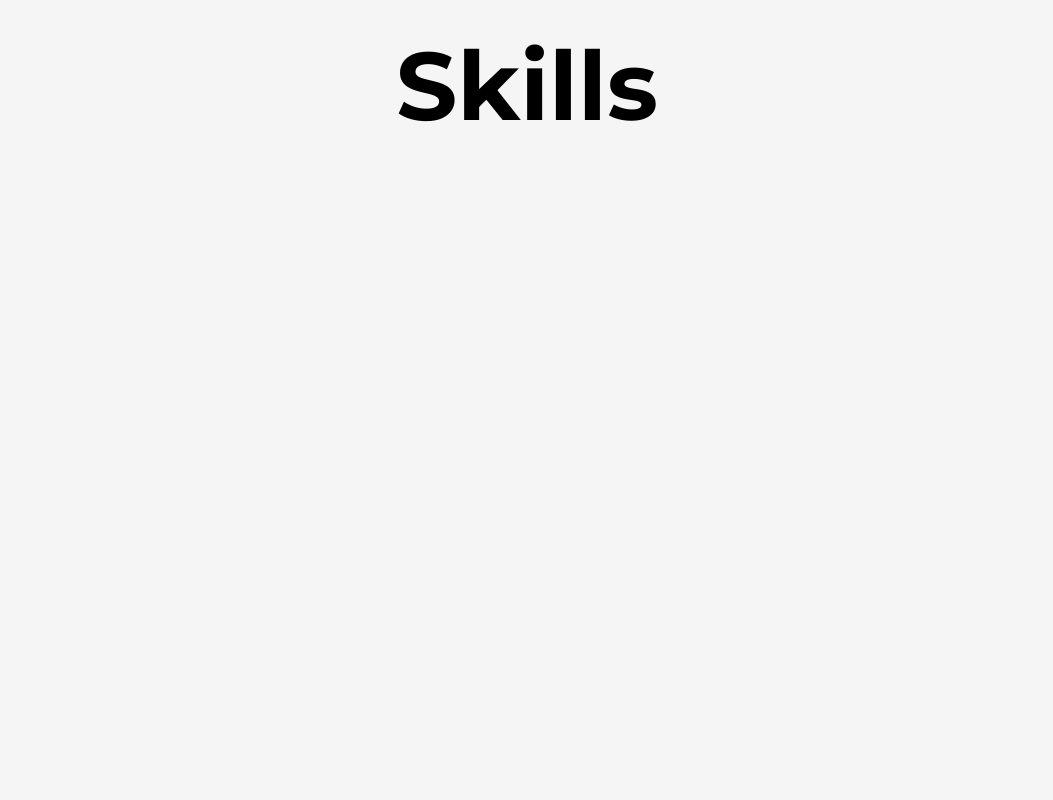
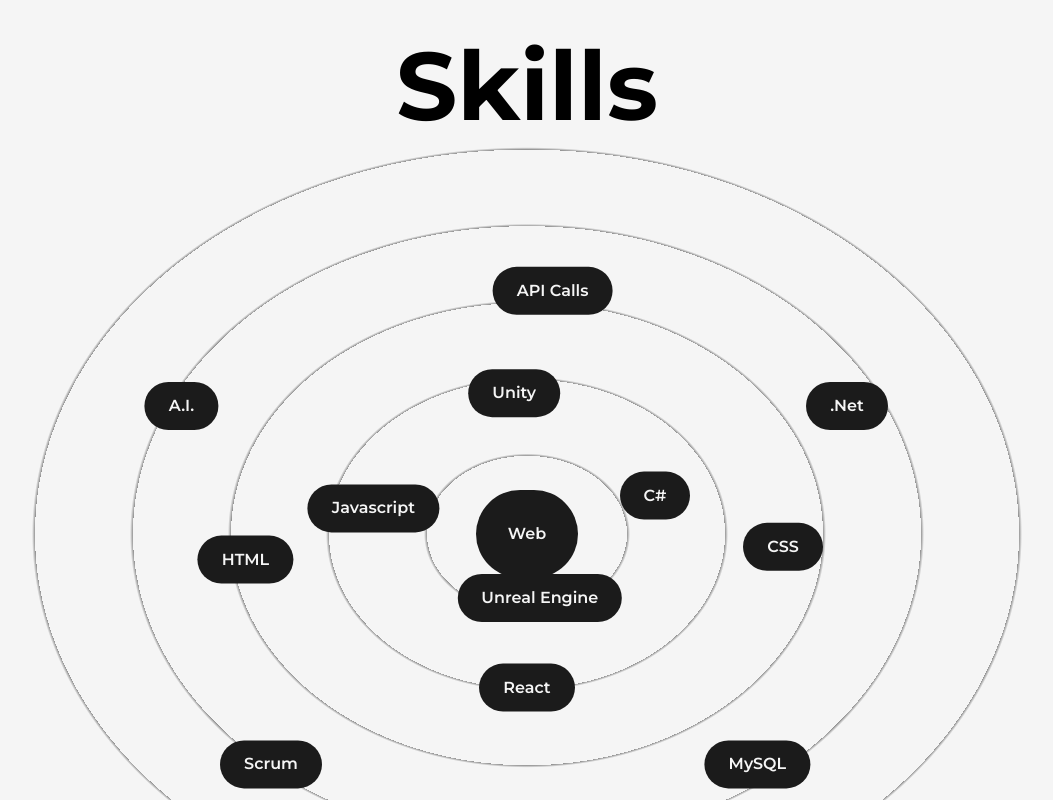
Before and after one commit to osbrown1/My-Portfolio, a Next.js app: page /about in a window 1280 px wide. Shown: the part 1200-2000 px from the top of the page, without its empty margins (113-1166 px from the left). Built offline with nearby package versions, Linux system fonts and the light colour scheme.

Commit message:
finish orienting skills to spread out in Skills.js component

```diff
--- a/src/components/Skills.js
+++ b/src/components/Skills.js
@@ -1,11 +1,48 @@
 import React from 'react'
+import {motion} from "framer-motion"
+
+const Skill = ({name, x, y}) => {
+
+  return(
+    <motion.div className='flex items-center justify-center rounded-full font-semibold bg-dark text-light py-3 px-6 shadow-dark cursor-pointer
+    absolute '
+    whileHover={{scale:1.05}}
+    initial={{x:0,y:0}}
+    whileInView={{x:x, y:y}}
+    transition={{duration: 1.5}}
+    viewport={{once: true}}
+    >
+
+    {name}
+    </motion.div>
+  )
+}
+
 
 const Skills = () => {
   return (
     <>
      <h2 className='font-bold text-8xl mt-64 w-full text-center'>Skills</h2>
-     <div className='w-full h-screen relative flex items-center justify-center rounded-full'>
+     <div className='w-full h-screen relative flex items-center justify-center rounded-full bg-circularLight'>
 
+        <motion.div className='flex items-center justify-center rounded-full font-semibold bg-dark text-light p-8 shadow-dark cursor-pointer'
+          whileHover={{scale:1.05}}>
+
+          Web
+        </motion.div>
+
+        <Skill name="Unreal Engine" x="1vw" y="5vw"/>
+        <Skill name="HTML" x="-22vw" y="2vw"/>
+        <Skill name="CSS" x="20vw" y="1vw"/>
+        <Skill name="React" x="0" y="12vw"/>
+        <Skill name="Javascript" x="-12vw" y="-2vw"/>
+        <Skill name="C#" x="10vw" y="-3vw"/>
+        <Skill name="Unity" x="-1vw" y="-11vw"/>
+        <Skill name=".Net" x="25vw" y="-10vw"/>
+        <Skill name="Scrum" x="-20vw" y="18vw"/>
+        <Skill name="A.I." x="-27vw" y="-10vw"/>
+        <Skill name="MySQL" x="18vw" y="18vw"/>
+        <Skill name="API Calls" x="2vw" y="-19vw"/>
      </div>
     </>
   )
--- a/tailwind.config.js
+++ b/tailwind.config.js
@@ -22,6 +22,9 @@
       },
       animation: {
         'spin-slow': 'spin 8s linear infinite',
+      },
+      backgroundImage:{
+        circularLight: 'repeating-radial-gradient(rgba(0,0,0,0.4) 2px, #f5f5f5 5px, #f5f5f5 100px);'
       }
     },
   },
```
Also changed, not shown: src/components/Experience.js (added).
